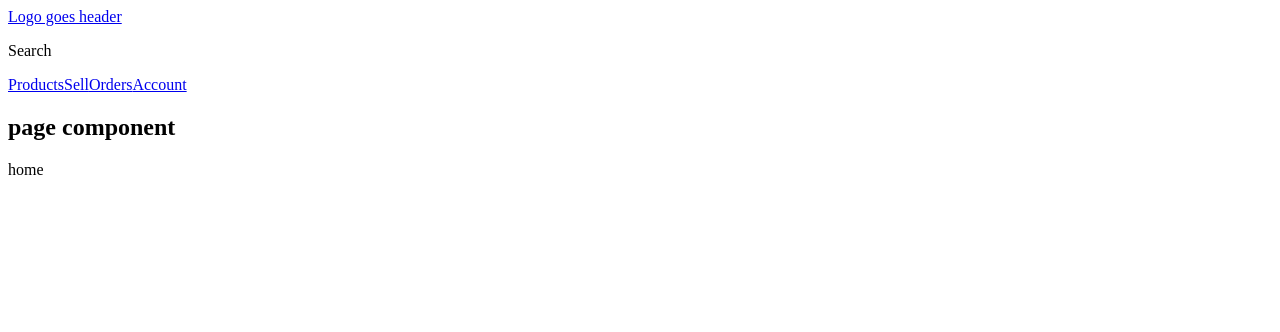
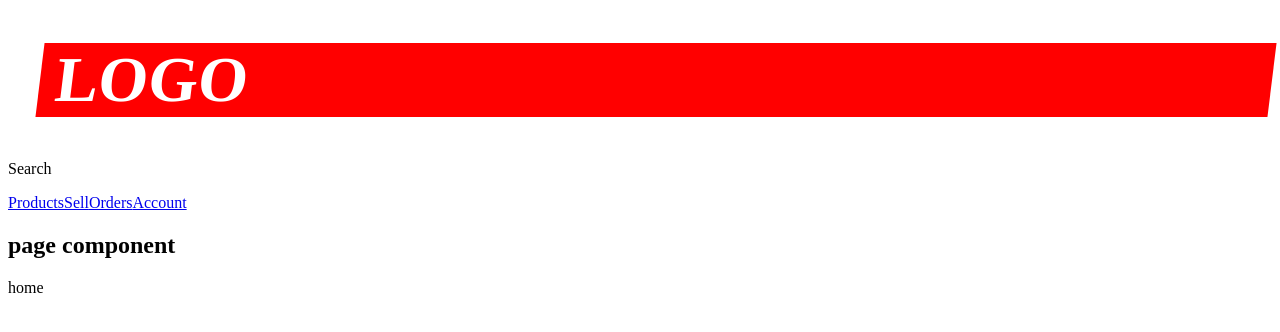
Before and after one commit to dikuw/ecom, a Next.js app in the folder frontend/: page / in a window 1280 px wide. Shown: the top 332 px of the page. Built offline with nearby package versions, Linux system fonts and the light colour scheme.

Commit message:
add Logo styled component

```diff
--- a/frontend/components/Header.js
+++ b/frontend/components/Header.js
@@ -1,12 +1,29 @@
 import Link from 'next/link';
+import styled from 'styled-components';
+import Nav from './Nav';
 
-import Nav from './Nav';
+const Logo = styled.h1`
+  font-size: 4rem;
+  margin-left: 2rem;
+  position: relative;
+  z-index: 2;
+  background: red;
+  transform: skew(-7deg);
+  a {
+    color: white;
+    text-decoration: none;
+    text-transform: uppercase;
+    padding: 0.5rem 1rem;
+  }
+`;
 
 export default function Heater() {
   return (
     <header>
       <div className="bar">
-        <Link href="/">Logo goes header</Link>
+        <Logo>
+          <Link href="/">Logo</Link>
+        </Logo>
       </div>
       <div className="sub-bar">
         <p>Search</p>
```
